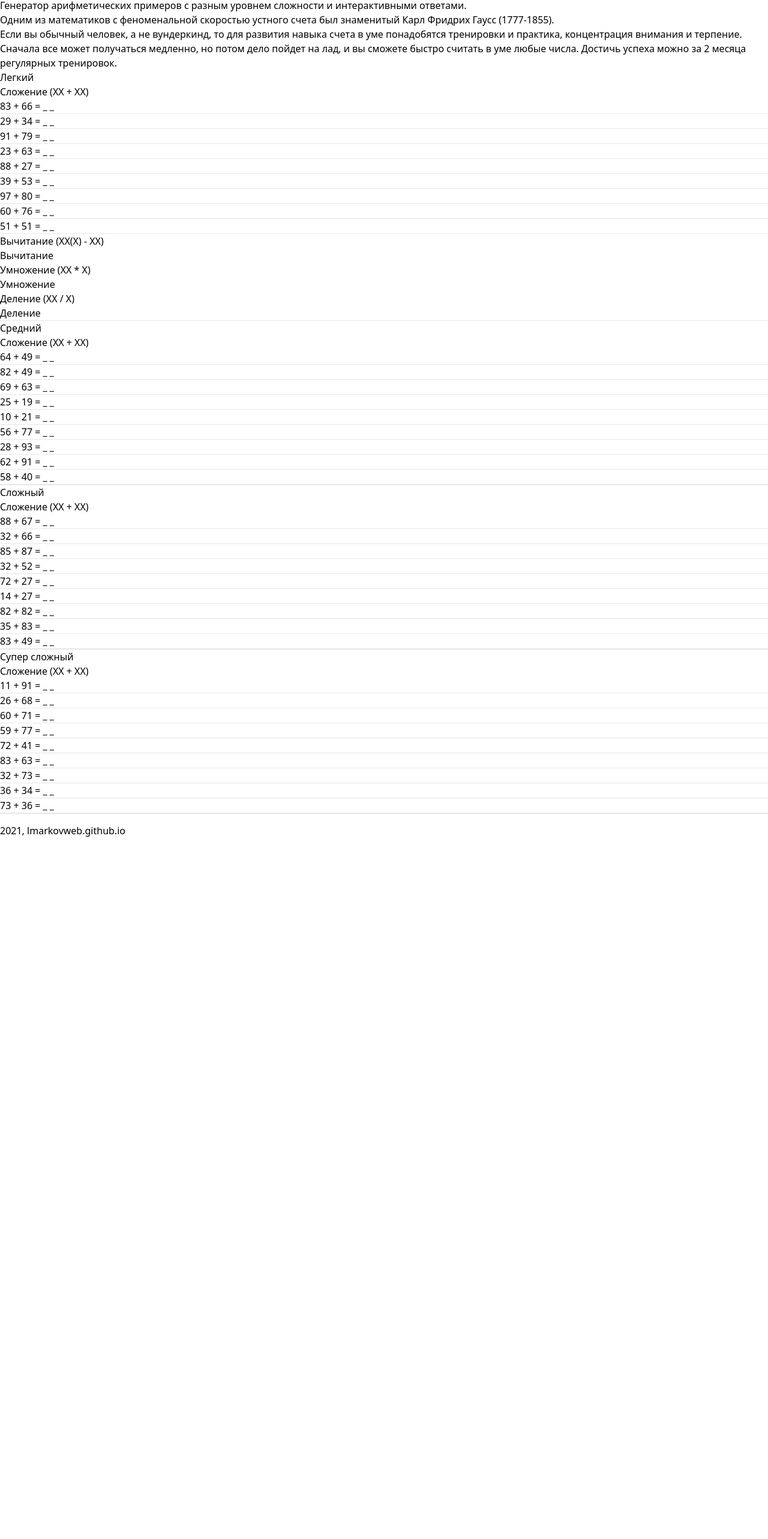
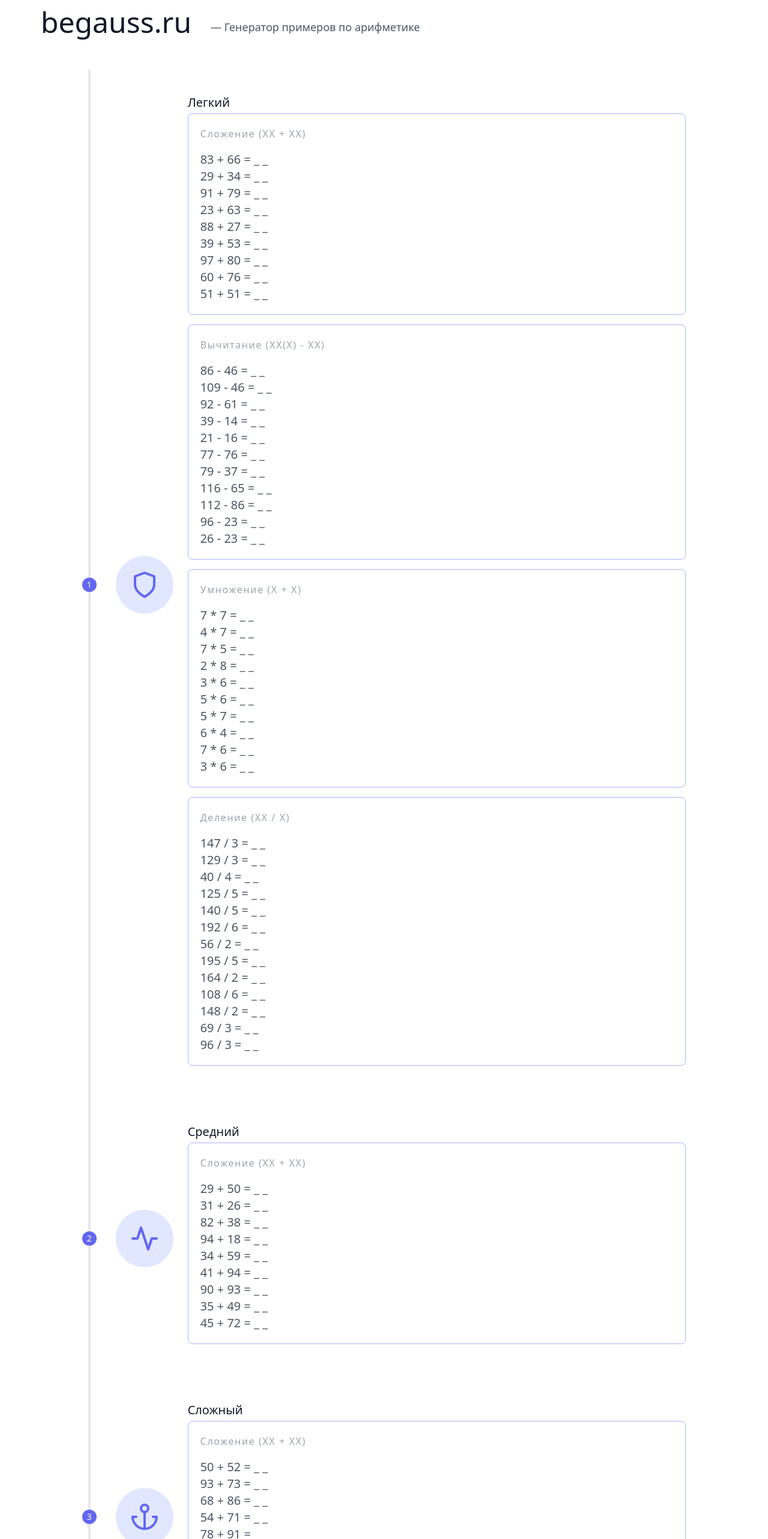
Before and after one commit to LMarkovWeb/begauss, a Vue app: page / in a window 1280 px wide. Shown: the part 27-2593 px from the top of the page at 60% size. Before the commit the page ends 1424 px from the top, so only its background shows below. Built offline with nearby package versions, Linux system fonts and the light colour scheme.

Commit message:
tailwind structure, component logic

```diff
--- a/src/App.vue
+++ b/src/App.vue
@@ -1,16 +1,55 @@
 <template>
-  <div class="container">
-    <div class="row">
-      <div class="col">
-        <h1>{{ title }}</h1>
+  <div class="container mx-auto px-4">
+    <header class="text-gray-600 body-font">
+      <div class="flex m-10">
+        <div class="title-font font-medium text-gray-900 mb-4 ml-3 text-5xl">
+          begauss.ru
+        </div>
+        <div
+          class="text-lg md:mr-auto md:ml-4 md:py-1 md:pl-4 flex flex-wrap items-center"
+        >
+          — {{ title }}
         </div>
       </div>
+    </header>
 
-    <p class="lead" v-html="lead"></p>
-
-    <div class="accordion" id="accordionExample">
-      <h2>Легкий</h2>
-      <!-- Сложение -->
+    <section class="text-gray-600 body-font">
+      <div class="container px-5 py-15 mx-auto flex flex-wrap">
+        <!-- Легкий -->
+        <div class="flex relative pt-10 pb-20 sm:items-center md:w-5/6 mx-auto">
+          <div
+            class="h-full w-6 absolute inset-0 flex items-center justify-center"
+          >
+            <div class="h-full w-1 bg-gray-200 pointer-events-none"></div>
+          </div>
+          <div
+            class="flex-shrink-0 w-6 h-6 rounded-full mt-10 sm:mt-0 inline-flex items-center justify-center bg-indigo-500 text-white relative z-10 title-font font-medium text-sm"
+          >
+            1
+          </div>
+          <div
+            class="flex-grow md:pl-8 pl-6 flex sm:items-center items-start flex-col sm:flex-row"
+          >
+            <div
+              class="flex-shrink-0 w-24 h-24 bg-indigo-100 text-indigo-500 rounded-full inline-flex items-center justify-center"
+            >
+              <svg
+                fill="none"
+                stroke="currentColor"
+                stroke-linecap="round"
+                stroke-linejoin="round"
+                stroke-width="2"
+                class="w-12 h-12"
+                viewBox="0 0 24 24"
+              >
+                <path d="M12 22s8-4 8-10V5l-8-3-8 3v7c0 6 8 10 8 10z"></path>
+              </svg>
+            </div>
+            <div class="flex-grow sm:pl-6 mt-6 sm:mt-0">
+              <h2 class="font-medium title-font text-gray-900 mb-1 text-xl">
+                Легкий
+              </h2>
+              <div class="leading-relaxed">
                 <Summation level="easy" />
                 <!-- Вычитание -->
                 <Subtraction level="easy" />
@@ -18,32 +57,164 @@
                 <Multiplication level="easy" />
                 <!-- Деление -->
                 <Division level="easy" />
-      <hr />
+              </div>
+            </div>
+          </div>
+        </div>
+        <!-- Средний -->
+        <div class="flex relative pb-20 sm:items-center md:w-5/6 mx-auto">
+          <div
+            class="h-full w-6 absolute inset-0 flex items-center justify-center"
+          >
+            <div class="h-full w-1 bg-gray-200 pointer-events-none"></div>
+          </div>
+          <div
+            class="flex-shrink-0 w-6 h-6 rounded-full mt-10 sm:mt-0 inline-flex items-center justify-center bg-indigo-500 text-white relative z-10 title-font font-medium text-sm"
+          >
+            2
+          </div>
+          <div
+            class="flex-grow md:pl-8 pl-6 flex sm:items-center items-start flex-col sm:flex-row"
+          >
+            <div
+              class="flex-shrink-0 w-24 h-24 bg-indigo-100 text-indigo-500 rounded-full inline-flex items-center justify-center"
+            >
+              <svg
+                fill="none"
+                stroke="currentColor"
+                stroke-linecap="round"
+                stroke-linejoin="round"
+                stroke-width="2"
+                class="w-12 h-12"
+                viewBox="0 0 24 24"
+              >
+                <path d="M22 12h-4l-3 9L9 3l-3 9H2"></path>
+              </svg>
+            </div>
+            <div class="flex-grow sm:pl-6 mt-6 sm:mt-0">
+              <h2 class="font-medium title-font text-gray-900 mb-1 text-xl">
+                Средний
+              </h2>
+              <div class="leading-relaxed"><Summation level="easy" /></div>
+            </div>
+          </div>
+        </div>
+        <!-- Сложный -->
+        <div class="flex relative pb-20 sm:items-center md:w-5/6 mx-auto">
+          <div
+            class="h-full w-6 absolute inset-0 flex items-center justify-center"
+          >
+            <div class="h-full w-1 bg-gray-200 pointer-events-none"></div>
+          </div>
+          <div
+            class="flex-shrink-0 w-6 h-6 rounded-full mt-10 sm:mt-0 inline-flex items-center justify-center bg-indigo-500 text-white relative z-10 title-font font-medium text-sm"
+          >
+            3
+          </div>
+          <div
+            class="flex-grow md:pl-8 pl-6 flex sm:items-center items-start flex-col sm:flex-row"
+          >
+            <div
+              class="flex-shrink-0 w-24 h-24 bg-indigo-100 text-indigo-500 rounded-full inline-flex items-center justify-center"
+            >
+              <svg
+                fill="none"
+                stroke="currentColor"
+                stroke-linecap="round"
+                stroke-linejoin="round"
+                stroke-width="2"
+                class="w-12 h-12"
+                viewBox="0 0 24 24"
+              >
+                <circle cx="12" cy="5" r="3"></circle>
+                <path d="M12 22V8M5 12H2a10 10 0 0020 0h-3"></path>
+              </svg>
+            </div>
+            <div class="flex-grow sm:pl-6 mt-6 sm:mt-0">
+              <h2 class="font-medium title-font text-gray-900 mb-1 text-xl">
+                Сложный
+              </h2>
+              <div class="leading-relaxed"><Summation level="easy" /></div>
+            </div>
+          </div>
+        </div>
+        <!-- Супер сложный -->
+        <div class="flex relative pb-10 sm:items-center md:w-5/6 mx-auto">
+          <div
+            class="h-full w-6 absolute inset-0 flex items-center justify-center"
+          >
+            <div class="h-full w-1 bg-gray-200 pointer-events-none"></div>
+          </div>
+          <div
+            class="flex-shrink-0 w-6 h-6 rounded-full mt-10 sm:mt-0 inline-flex items-center justify-center bg-indigo-500 text-white relative z-10 title-font font-medium text-sm"
+          >
+            4
+          </div>
+          <div
+            class="flex-grow md:pl-8 pl-6 flex sm:items-center items-start flex-col sm:flex-row"
+          >
+            <div
+              class="flex-shrink-0 w-24 h-24 bg-indigo-100 text-indigo-500 rounded-full inline-flex items-center justify-center"
+            >
+              <svg
+                fill="none"
+                stroke="currentColor"
+                stroke-linecap="round"
+                stroke-linejoin="round"
+                stroke-width="2"
+                class="w-12 h-12"
+                viewBox="0 0 24 24"
+              >
+                <path d="M20 21v-2a4 4 0 00-4-4H8a4 4 0 00-4 4v2"></path>
+                <circle cx="12" cy="7" r="4"></circle>
+              </svg>
+            </div>
+            <div class="flex-grow sm:pl-6 mt-6 sm:mt-0">
+              <h2 class="font-medium title-font text-gray-900 mb-1 text-xl">
+                Супер сложный
+              </h2>
+              <div class="leading-relaxed"><Summation level="easy" /></div>
+            </div>
+          </div>
+        </div>
+      </div>
+    </section>
 
-      <h2>Средний</h2>
-      <!-- Сложение -->
-      <Summation level="easy" />
-      <hr />
+    <!-- intro -->
+    <section id="intro" class="text-gray-600 body-font">
+      <div class="container px-5 py-20 mx-auto">
+        <div class="xl:w-3/4 lg:w-3/4 w-full mx-auto text-center">
+          <p v-html="lead" class="leading-relaxed text-lg"></p>
+          <span
+            class="inline-block h-1 w-10 rounded bg-indigo-500 mt-8 mb-6"
+          ></span>
+        </div>
+      </div>
+    </section>
 
-      <h2>Сложный</h2>
-      <!-- Сложение -->
-      <Summation level="easy" />
-      <hr />
-
-      <h2>Супер сложный</h2>
-      <!-- Сложение -->
-      <Summation level="easy" />
-      <hr />
-    </div>
-
-    <footer class="pt-4 my-md-5 pt-md-5 border-top">
-      <div class="row">
-        <div class="col-12 col-md">
-          2021,
-          <a href="https://lmarkovweb.github.io/" target="_blank"
-            >lmarkovweb.github.io</a
+    <footer class="text-gray-600 body-font">
+      <div
+        class="container px-5 py-8 mx-auto flex items-center sm:flex-row flex-col"
       >
-        </div>
+        <a
+          class="flex title-font font-medium items-center md:justify-start justify-center text-gray-900"
+        >
+          <span class="ml-3 text-xl">begauss.ru</span>
+        </a>
+        <p
+          class="text-sm text-gray-500 sm:ml-4 sm:pl-4 sm:border-l-2 sm:border-gray-200 sm:py-2 sm:mt-0 mt-4"
+        ></p>
+        {{ new Date().getFullYear() }}
+        <span
+          class="inline-flex sm:ml-auto sm:mt-0 mt-4 justify-center sm:justify-start"
+        >
+          <a
+            href="https://github.com/LMarkovWeb"
+            class="text-gray-600 ml-1"
+            target="_blank"
+            >GitHub</a
+          >
+        </span>
       </div>
     </footer>
   </div>
@@ -63,7 +234,7 @@ export default {
     Multiplication,
   },
   data: () => ({
-    title: "Генератор примеров по математике",
+    title: "Генератор примеров по арифметике",
     lead: `<p>Генератор арифметических примеров с разным уровнем сложности и
     интерактивными ответами.</p>
     <p>Одним из математиков с феноменальной скоростью устного счета был знаменитый
@@ -78,4 +249,14 @@ export default {
 };
 </script>
 
-<style></style>
+<style>
+.res {
+  cursor: help;
+}
+.show {
+  display: inline-block;
+}
+.hide {
+  display: none;
+}
+</style>
--- a/src/Components/Division.vue
+++ b/src/Components/Division.vue
@@ -1,33 +1,67 @@
 <template>
-  <div class="accordion-item">
-    <h2 class="accordion-header" id="headingDivision">
-      <button
-        class="accordion-button collapsed"
-        type="button"
-        data-bs-toggle="collapse"
-        data-bs-target="#collapseDivision"
-        aria-expanded="false"
-        aria-controls="collapseDivision"
-      >
-        Деление (XX / X)
-      </button>
-    </h2>
-    <div
-      id="collapseDivision"
-      class="accordion-collapse collapse"
-      aria-labelledby="headingDivision"
-      data-bs-parent="#accordionExample"
+  <div class="py-5 px-5 border rounded-lg border-indigo-300 mb-4">
+    <h3
+      class="tracking-widest text-md title-font font-medium text-gray-400 mb-4"
     >
-      <div class="accordion-body">Деление</div>
-    </div>
+      Деление (XX / X)
+    </h3>
+    <p v-for="(val, key) in arResult" :key="key" class="text-xl">
+      {{ val.data.a }} / {{ val.data.b }} =
+
+      <span @click="changeVisible(key)">
+        _
+        <strong :class="arResult[key].resShow ? 'show' : 'hide'">
+          {{ val.data.res }}
+        </strong>
+        _
+      </span>
+    </p>
   </div>
 </template>
 <script>
 export default {
+  name: "Subtraction",
+  props: ["level"],
   data() {
-    return {};
+    return {
+      arResult: [],
+    };
   },
-  methods: {},
+  mounted() {
+    this.getData();
+  },
+  computed: {},
+  watch: {},
+  methods: {
+    changeVisible(key) {
+      this.arResult[key].resShow = true;
+    },
+    getData() {
+      for (var i = 0; i < 30; i++) {
+        let minA = Math.ceil(21);
+        let maxA = Math.floor(199);
+
+        let minB = Math.ceil(2);
+        let maxB = Math.floor(9);
+
+        let a = Math.floor(Math.random() * (maxA - minA)) + minA;
+        let b = Math.floor(Math.random() * (maxB - minB)) + minB;
+
+        if (a % b !== 0) {
+          continue;
+        }
+
+        this.arResult.push({
+          resShow: false,
+          data: {
+            a: a,
+            b: b,
+            res: a / b,
+          },
+        });
+      }
+    },
+  },
 };
 </script>
 <style scoped></style>
--- a/src/Components/Multiplication.vue
+++ b/src/Components/Multiplication.vue
@@ -1,33 +1,65 @@
 <template>
-  <div class="accordion-item">
-    <h2 class="accordion-header" id="headingMultiplication">
-      <button
-        class="accordion-button collapsed"
-        type="button"
-        data-bs-toggle="collapse"
-        data-bs-target="#collapseMultiplication"
-        aria-expanded="false"
-        aria-controls="collapseMultiplication"
-      >
-        Умножение (ХХ * Х)
-      </button>
-    </h2>
-    <div
-      id="collapseMultiplication"
-      class="accordion-collapse collapse"
-      aria-labelledby="headingMultiplication"
-      data-bs-parent="#accordionExample"
+  <div class="py-5 px-5 border rounded-lg border-indigo-300 mb-4">
+    <h3
+      class="tracking-widest text-md title-font font-medium text-gray-400 mb-4"
     >
-      <div class="accordion-body">Умножение</div>
-    </div>
+      Умножение (X + X)
+    </h3>
+    <p v-for="(val, key) in arResult" :key="key" class="text-xl">
+      {{ val.data.a }} * {{ val.data.b }} =
+
+      <span @click="changeVisible(key)">
+        _
+        <strong :class="arResult[key].resShow ? 'show' : 'hide'">
+          {{ val.data.res }}
+        </strong>
+        _
+      </span>
+    </p>
   </div>
 </template>
 <script>
 export default {
+  name: "Multiplication",
+  props: ["level"],
   data() {
-    return {};
+    return {
+      arResult: [],
+    };
   },
-  methods: {},
+  mounted() {
+    this.getData();
+  },
+  computed: {},
+  watch: {},
+  methods: {
+    changeVisible(key) {
+      this.arResult[key].resShow = true;
+    },
+    getData() {
+      for (var i = 0; i < 10; i++) {
+        let minA = Math.ceil(2);
+        let maxA = Math.floor(9);
+
+        let minB = Math.ceil(2);
+        let maxB = Math.floor(9);
+
+        let a = Math.floor(Math.random() * (maxA - minA)) + minA;
+        let b = Math.floor(Math.random() * (maxB - minB)) + minB;
+
+        let res = a * b;
+
+        this.arResult.push({
+          resShow: false,
+          data: {
+            a: a,
+            b: b,
+            res,
+          },
+        });
+      }
+    },
+  },
 };
 </script>
 <style scoped></style>
--- a/src/Components/Subtraction.vue
+++ b/src/Components/Subtraction.vue
@@ -1,34 +1,69 @@
 <template>
-  <div class="accordion-item">
-    <h2 class="accordion-header" id="headingSubtraction">
-      <button
-        class="accordion-button collapsed"
-        type="button"
-        data-bs-toggle="collapse"
-        data-bs-target="#collapseSubtraction"
-        aria-expanded="false"
-        aria-controls="collapseSubtraction"
-      >
-        Вычитание (XX(X) - XX)
-      </button>
-    </h2>
-    <div
-      id="collapseSubtraction"
-      class="accordion-collapse collapse"
-      aria-labelledby="headingSubtraction"
-      data-bs-parent="#accordionExample"
+  <div class="py-5 px-5 border rounded-lg border-indigo-300 mb-4">
+    <h3
+      class="tracking-widest text-md title-font font-medium text-gray-400 mb-4"
     >
-      <div class="accordion-body">Вычитание</div>
-    </div>
+      Вычитание (XX(X) - XX)
+    </h3>
+    <p v-for="(val, key) in arResult" :key="key" class="text-xl">
+      {{ val.data.a }} - {{ val.data.b }} =
+
+      <span @click="changeVisible(key)">
+        _
+        <strong :class="arResult[key].resShow ? 'show' : 'hide'">
+          {{ val.data.res }}
+        </strong>
+        _
+      </span>
+    </p>
   </div>
 </template>
 
 <script>
 export default {
+  name: "Subtraction",
+  props: ["level"],
   data() {
-    return {};
+    return {
+      arResult: [],
+    };
   },
-  methods: {},
+  mounted() {
+    this.getData();
+  },
+  computed: {},
+  watch: {},
+  methods: {
+    changeVisible(key) {
+      this.arResult[key].resShow = true;
+    },
+    getData() {
+      for (var i = 0; i < 15; i++) {
+        let minA = Math.ceil(21);
+        let maxA = Math.floor(129);
+
+        let minB = Math.ceil(6);
+        let maxB = Math.floor(99);
+
+        let a = Math.floor(Math.random() * (maxA - minA)) + minA;
+        let b = Math.floor(Math.random() * (maxB - minB)) + minB;
+
+        let res = a - b;
+        if (res < 0) {
+          continue;
+        }
+
+        this.arResult.push({
+          resShow: false,
+          data: {
+            a: a,
+            b: b,
+            res: res,
+          },
+        });
+      }
+    },
+  },
 };
 </script>
 
--- a/src/Components/Summation.vue
+++ b/src/Components/Summation.vue
@@ -1,26 +1,11 @@
 <template>
-  <div class="accordion-item">
-    <h2 class="accordion-header" id="headingSummation">
-      <button
-        class="accordion-button"
-        type="button"
-        data-bs-toggle="collapse"
-        data-bs-target="#collapseSummation"
-        aria-expanded="true"
-        aria-controls="collapseSummation"
+  <div class="py-5 px-5 border rounded-lg border-indigo-300 mb-4">
+    <h3
+      class="tracking-widest text-md title-font font-medium text-gray-400 mb-4"
     >
       Сложение (XX + XX)
-      </button>
-    </h2>
-    <div
-      id="collapseSummation"
-      class="accordion-collapse collapse"
-      aria-labelledby="headingSummation"
-      data-bs-parent="#accordionExample"
-    >
-      <div class="accordion-body">
-        <p v-for="(val, key) in arResult" :key="key">
-
+    </h3>
+    <p v-for="(val, key) in arResult" :key="key" class="text-xl">
       {{ val.data.a }} + {{ val.data.b }} =
 
       <span @click="changeVisible(key)">
@@ -30,12 +15,7 @@
         </strong>
         _
       </span>
-
-          <hr />
     </p>
-
-      </div>
-    </div>
   </div>
 </template>
 
@@ -57,8 +37,7 @@ export default {
     //   return Math.random() * (max - min) + min;
     // },
   },
-  watch: {
-  },
+  watch: {},
   methods: {
     changeVisible(key) {
       this.arResult[key].resShow = true;
@@ -80,7 +59,7 @@ export default {
             a: a,
             b: b,
             res: a + b,
-          }
+          },
         });
       }
     },
@@ -88,17 +67,4 @@ export default {
 };
 </script>
 
-<style scoped>
-  .res {
-    cursor: help;
-  }
-  hr {
-    color:#aaa;
-  }
-  .show {
-    display:inline-block;
-  }
-  .hide {
-    display:none;
-  }
-</style>
+<style scoped></style>
```
Lines whose indentation alone changed are shown as unchanged.
